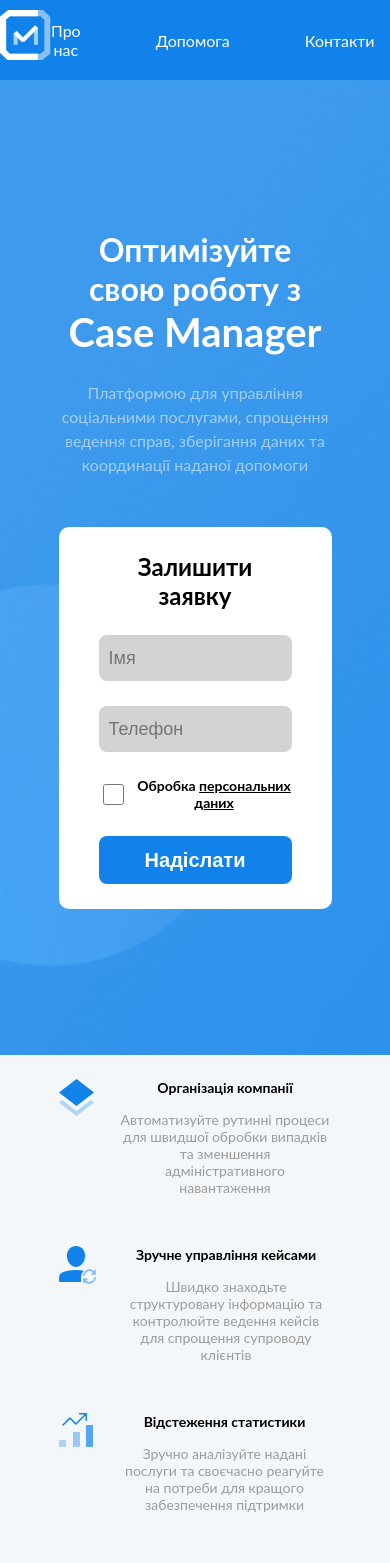
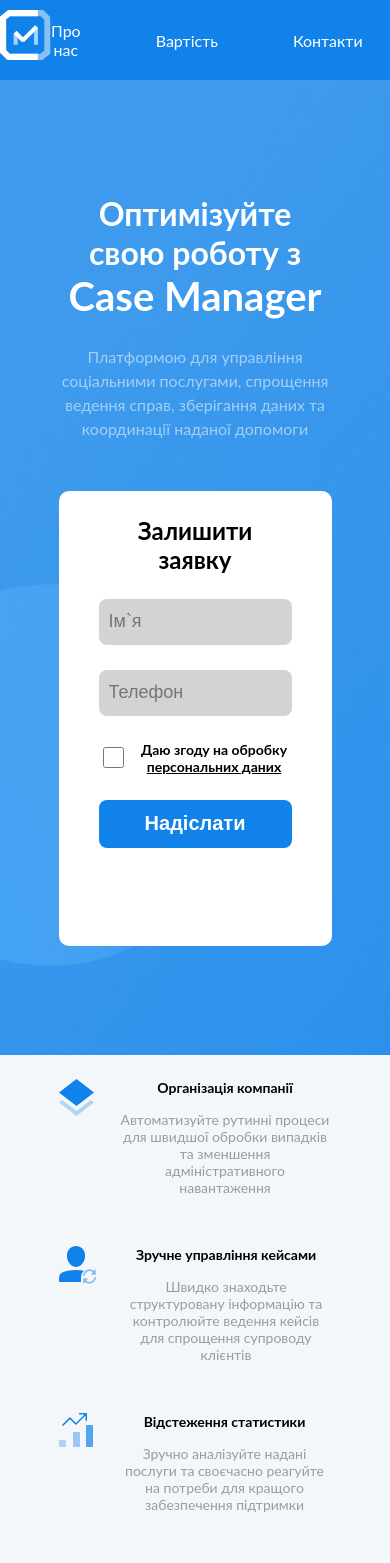
Before and after one commit to antimightbee/cmplanding, a React (Create React App) app: page / in a window 390 px wide. Shown: the top 1563 px of the page. Built offline with nearby package versions, Linux system fonts and the light colour scheme.

Commit message:
added subscribe modal, navigation

```diff
--- a/src/components/Custom/FeedbackForm/FeedbackForm.jsx
+++ b/src/components/Custom/FeedbackForm/FeedbackForm.jsx
@@ -3,7 +3,7 @@ import './FeedbackForm.scss'
 import '../../FrontPage/FrontPage.scss'
 import { LANG } from '../../pageData';
 import fscreenMan from "../../../img/frontpage/fscreen-man.png"
-const FeedbackForm = () => {
+const FeedbackForm = ({ isModal = false, close }) => {
     const [data, setData] = useState({
         name: "",
         phone: "",
@@ -16,10 +16,10 @@ const FeedbackForm = () => {
 
     }
     return (
-        <form className='FeedbackForm' onSubmit={submitHandler}>
-            <section className='FeedbackForm-img'>
+        <form className='FeedbackForm' onSubmit={submitHandler} style={{ width: isModal ? "" : "100%" }}>
+            {!isModal && <section className='FeedbackForm-img'>
                 <img src={fscreenMan} alt={LANG.ua.deco} />
-            </section>
+            </section>}
             <div className="FeedbackForm-title">{LANG.ua.feedback_form.title}</div>
             <input type="text" placeholder={LANG.ua.feedback_form.name} className="FeedbackForm-input" value={data.name} onChange={(e) => { dataHandler("name", e.target.value) }} />
             <input type="number" placeholder={LANG.ua.feedback_form.phone} className="FeedbackForm-input" value={data.phone} onChange={(e) => { dataHandler("phone", e.target.value) }} />
@@ -27,7 +27,10 @@ const FeedbackForm = () => {
                 <input type="checkbox" id='terms' className="FeedbackForm-terms-input" />
                 <span>{LANG.ua.feedback_form.personal_data_start} <a className='FeedbackForm-terms-link' href="#">{LANG.ua.feedback_form.personal_data_end}</a></span>
             </label>
-            <button className="FeedbackForm-submit">{LANG.ua.feedback_form.send}</button>
+            <div className="FeedbackForm-footer">
+                <button className="FeedbackForm-submit">{LANG.ua.feedback_form.send}</button>
+                {isModal && <button className="FeedbackForm-close" onClick={close}>{LANG.ua.feedback_form.close}</button>}
+            </div>
         </form>
     )
 }
--- a/src/components/Custom/FeedbackForm/FeedbackForm.scss
+++ b/src/components/Custom/FeedbackForm/FeedbackForm.scss
@@ -1,7 +1,6 @@
 @import "../../../index.css";
 
 .FeedbackForm {
-    width: 100%;
     background-color: #fff;
     border-radius: 10px;
     display: flex;
@@ -55,10 +54,13 @@
             // appearance: none;
         }
     }
-
+    &-footer{
+        display: grid;
+        grid-template-columns: 1fr 1fr;
+        gap: 25px;
+    }
     &-submit {
         min-width: fit-content;
-        width: 50%;
         border-radius: 8px;
         padding: 12.5px 20px;
         background-color: var(--blue);
@@ -75,15 +77,39 @@
             fill: var(--blue) !important;
         }
     }
-}
 
-@media screen and (max-width:500px){
-    .FeedbackForm{
-        &-img{
-            display: none;
-        }
-        &-submit{
-            width: 100%;
+    &-close {
+        min-width: fit-content;
+        border-radius: 8px;
+        padding: 12.5px 20px;
+        background-color:var(--red);
+        color: #fff;
+        font-size: 20px;
+        font-weight: 700;
+        border: none;
+        cursor: pointer;
+        transition: 0.3s ease;
+
+        &:hover {
+            background-color: var(--light-red);
+            color: var(--red);
+            fill: var(--red) !important;
         }
     }
 }
+
+@media screen and (max-width:500px) {
+    .FeedbackForm {
+        &-img {
+            display: none;
+        }
+
+        &-submit {
+            width: 100%;
+        }
+        &-footer{
+            grid-template-columns: none;
+            grid-template-rows: 1fr 1fr
+        }
+    }
+}
--- a/src/components/Footer/Footer.jsx
+++ b/src/components/Footer/Footer.jsx
@@ -1,29 +1,31 @@
 import React from 'react'
 import "./Footer.scss"
 import logo from "../../img/logo-footer.svg"
-import facebook from "../../img/icons/facebook.svg"
-import instagram from "../../img/icons/instagram.svg"
-import telegram from "../../img/icons/telegram.svg"
-import { pageData } from '../pageData'
+
+import { LANG, pageData } from '../pageData'
 const Footer = () => {
   const currentYear = new Date().getFullYear()
+  const scrollHandler = (id) => {
+    const y = document.getElementById(id).getBoundingClientRect().top + window.scrollY
+    window.scrollTo({ top: y, left: 0, behavior: "smooth" })
+  }
   return (
     <footer className="Footer" id={pageData.burgerOptions.contacts.elementId}>
       <div className="Footer-inner">
         <div className="Footer-inner-top">
           <div className="Footer-inner-top-column">
             <div className="Footer-inner-top-column-logo">
-              <a href="#"><img src={logo} alt="Логотип Case Manager" /></a>
+              <a href="#"><img src={logo} alt={LANG.ua.footer.logo_alt} /></a>
               <span>Case Manager Pro</span>
             </div>
             <div className="Footer-inner-top-column-links">
-              <span><a href="">Про нас</a></span>
-              <span><a href="">Новини</a></span>
-              <span><a href="">Допомога</a></span>
+              {Object.values(pageData.burgerOptions).map((item, index) => {
+                return <a key={index} onClick={() => { scrollHandler(item.elementId) }}>{item.title}</a>
+              })}
             </div>
           </div>
           <div className="Footer-inner-top-column">
-            <span className="Footer-inner-top-column-gray">Наші контакти</span>
+            <span className="Footer-inner-top-column-gray">{LANG.ua.footer.our_contacts}</span>
             <span className="Footer-inner-top-column-contacts">
               <span><a href="mailto:contact@case-m.pro">contact@case-m.pro</a></span>
               <span><a href="tel:+38 (093)-208-07-60">+38 (093)-208-07-60</a></span>
@@ -33,10 +35,9 @@ const Footer = () => {
         <div className="Footer-inner-bottom">
           <span>© {currentYear} Copyright</span>
           <div className="Footer-inner-bottom-socials">
-            <a href="" target='_blank'><img src={facebook} alt="Facebook" /></a>
-            <a href="" target='_blank'><img src={instagram} alt="Instagram" /></a>
-            <a href="" target='_blank'><img src={telegram} alt="Telegram" /></a>
-
+            {pageData.socials.map((item, index) => {
+              return <a key={index} href={item.href} target='_blank'><img src={item.img} alt={item.alt} /></a>
+            })}
           </div>
         </div>
       </div>
--- a/src/components/Footer/Footer.scss
+++ b/src/components/Footer/Footer.scss
@@ -44,6 +44,7 @@
                 a{
                     color: #fff;
                     text-decoration: none;
+                    cursor: pointer;
                     :hover{
                         text-decoration: underline;
                     }
--- a/src/components/Header/Header.jsx
+++ b/src/components/Header/Header.jsx
@@ -2,17 +2,18 @@ import React, { useEffect, useState } from 'react'
 import logoImg from "../../img/logo.svg"
 import './Header.scss'
 import Burger from './Burger'
-import { LANG } from '../pageData'
+import { LANG, pageData } from '../pageData'
+import SubscribeModal from '../Modals/SubscribeModal'
 const Header = () => {
   const [width, setWidth] = useState(window.innerWidth)
   const [burger, setBurger] = useState(false)
-
-useEffect(()=>{
+  const [modal, setModal] = useState(false)
+  useEffect(() => {
     window.addEventListener('resize', () => {
       setWidth(window.innerWidth)
       setBurger(window.innerWidth < 720)
-  })
-}, [window.innerWidth])
+    })
+  }, [window.innerWidth])
   const [scroll, setScroll] = useState(window.scrollY)
   const [back, setBack] = useState(false)
   window.addEventListener('scroll', (e) => {
@@ -22,7 +23,10 @@ useEffect(()=>{
   const setBackground = (s) => {
     setBack(s > 100)
   }
-
+  const scrollHandler = (id) => {
+    const y = document.getElementById(id).getBoundingClientRect().top + window.scrollY
+    window.scrollTo({ top: y, left: 0, behavior: "smooth" })
+  }
   const getBackColor = () => {
     if (width < 720) {
       return "#1082E9"
@@ -31,6 +35,7 @@ useEffect(()=>{
     }
   }
 
+
   return (
     <header className="Header" style={{ background: getBackColor() }}>
       <div className="Header-inner">
@@ -38,13 +43,14 @@ useEffect(()=>{
           <a href=""><img src={logoImg} alt={LANG.ua.header.logo_alt} /></a>
         </div>
         {burger ? <Burger /> : <nav className="Header-inner-content">
-          <span>{LANG.ua.header.about_us}</span>
-          <span>{LANG.ua.header.help}</span>
-          <span>{LANG.ua.header.contacts}</span>
-          <button tabIndex={0} className="Header-inner-content-subscribe">{LANG.ua.header.subscribe}</button>
+          {Object.values(pageData.burgerOptions).map((item, index) => {
+            return <span key={index} onClick={() => { scrollHandler(item.elementId) }}>{item.title}</span>
+          })}
+          <button tabIndex={0} className="Header-inner-content-subscribe" onClick={()=>{setModal(true)}}>{LANG.ua.header.subscribe}</button>
         </nav>}
 
       </div>
+      {modal && <SubscribeModal close={()=>{setModal(false)}}/>}
     </header>
   )
 }
--- /dev/null
+++ b/src/components/Modals/SubscribeModal.jsx
@@ -0,0 +1,12 @@
+import React from 'react'
+import FeedbackForm from "../Custom/FeedbackForm/FeedbackForm"
+import "./Modal.scss"
+const SubscribeModal = ({close}) => {
+  return (
+    <div className='Modal'>
+        <FeedbackForm isModal close={close}/>
+    </div>
+  )
+}
+
+export default SubscribeModal
--- a/src/components/pageData.js
+++ b/src/components/pageData.js
@@ -9,14 +9,13 @@ import profileImg1 from "../img/frontpage/slider1.png"
 import profileImg2 from "../img/frontpage/slider2.png"
 import profileImg3 from "../img/frontpage/slider3.png"
 import profileImg4 from "../img/frontpage/slider4.png"
-
+import facebook from "../img/icons/facebook.svg"
+import instagram from "../img/icons/instagram.svg"
+import telegram from "../img/icons/telegram.svg"
 export const LANG = {
     ua: {
         deco: "Декорація",
         header: {
-            about_us: "Про нас",
-            help: "Допомога",
-            contacts: "Контакти",
             subscribe: "Оформити підписку",
             logo_alt: "Логотип Case Manager"
         },
@@ -26,11 +25,12 @@ export const LANG = {
         },
         feedback_form: {
             title: "Залишити заявку",
-            name: 'Імя',
+            name: 'Ім`я',
             phone: 'Телефон',
-            personal_data_start: "Обробка",
+            personal_data_start: "Даю згоду на обробку ",
             personal_data_end: "персональних даних",
             send: "Надіслати",
+            close:"Закрити"
         },
         options: [
             { title: "Організація компанії", description: "Автоматизуйте рутинні процеси для швидшої обробки випадків та зменшення адміністративного навантаження" },
@@ -43,8 +43,8 @@ export const LANG = {
         ],
         about_case_manager: "Case Manager Pro — сучасна платформа, яка оптимізує щоденну рутину соціальних працівників, психологів, викладачів та волонтерських організацій.",
         subscription: {
-            title: "Підписка",
-            description: "Case Manager Pro доступний у двох варіантах:",
+            title: "Доступний кожному",
+            description: "Почніть економити свій час",
             monthly: "Помісячно",
             yearly: "На рік",
             discount: "Знижка"
@@ -74,9 +74,13 @@ export const LANG = {
         },
         feedbacks: "Відгуки",
         burger_options: {
-            about: "Про Case Manager",
-            options: "Тарифи",
+            about: "Про нас",
+            price: "Вартість",
             contacts: "Контакти"
+        },
+        footer:{
+            logo_alt: "Логотип Case Manager",
+            our_contacts:"Наші контакти"
         }
     },
     eng: {}
@@ -161,13 +165,30 @@ export const pageData = {
             title: LANG.ua.burger_options.about,
             elementId: "about"
         },
-        options: {
-            title: LANG.ua.burger_options.options,
-            elementId: "options"
+        price: {
+            title: LANG.ua.burger_options.price,
+            elementId: "price"
         },
         contacts: {
             title: LANG.ua.burger_options.contacts,
             elementId: "contacts"
         },
     },
+    socials: [
+        // {
+        //     href: '',
+        //     alt: 'Facebook',
+        //     img: facebook
+        // },
+        // {
+        //     href: '',
+        //     alt: 'Instagram',
+        //     img: instagram
+        // },
+        {
+            href: '',
+            alt: 'Telegram',
+            img: telegram
+        }
+    ]
 }
--- a/src/index.css
+++ b/src/index.css
@@ -19,5 +19,7 @@ code {
   --blue: #1082E9;
   --gray: #9B9B9B;
   --light-blue:#DDF0FF;
+  --red:rgb(219, 77, 77);
+  --light-red:rgb(233, 209, 209);
 
 }
```
Also changed, not shown: src/components/Custom/Card/Card.jsx (+5 -3 lines), src/components/FrontPage/FrontPage.jsx (+5 -5 lines), src/components/Header/Burger.jsx (+17 -10 lines), src/components/Modals/Modal.scss (added, +20 -0 lines).
